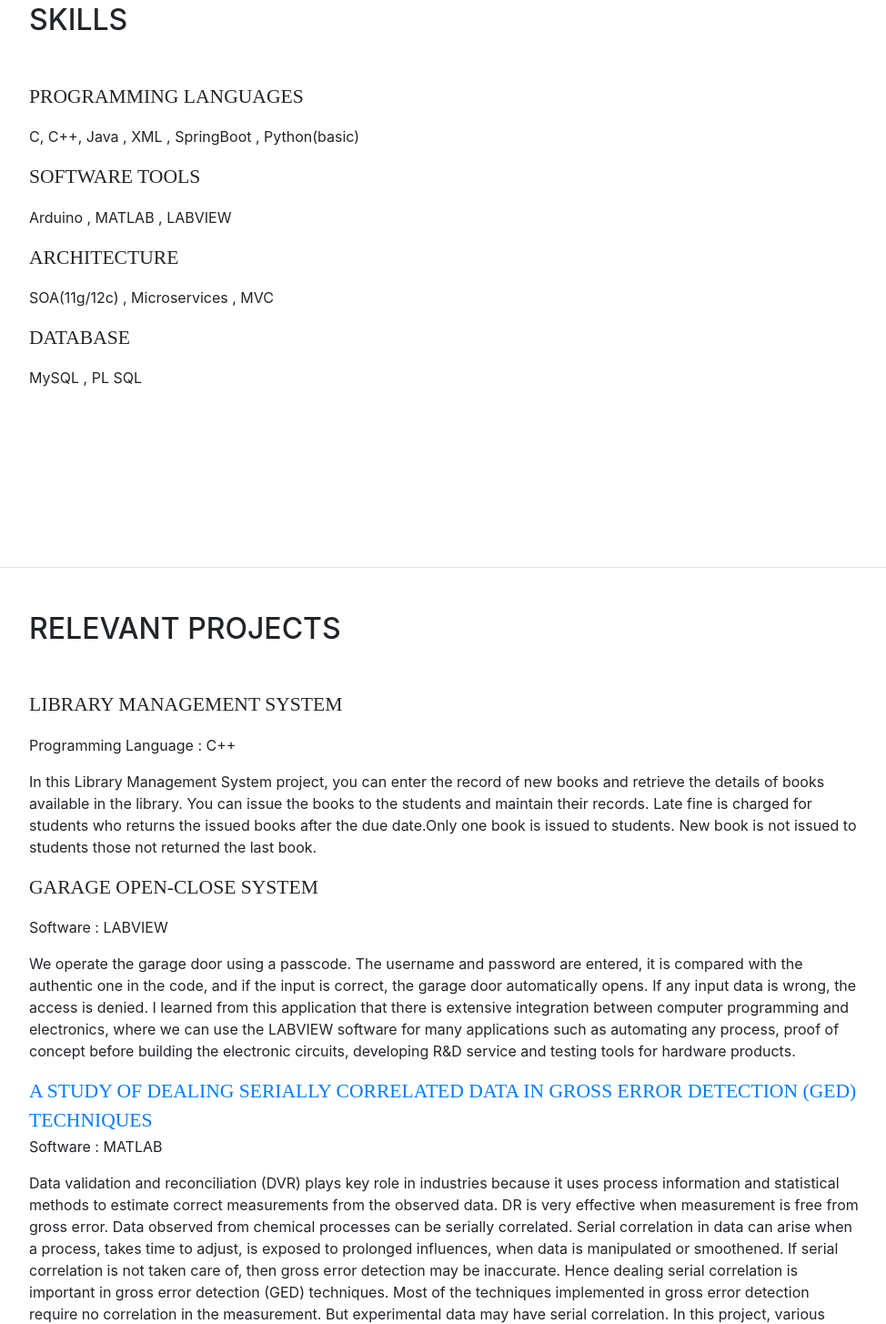
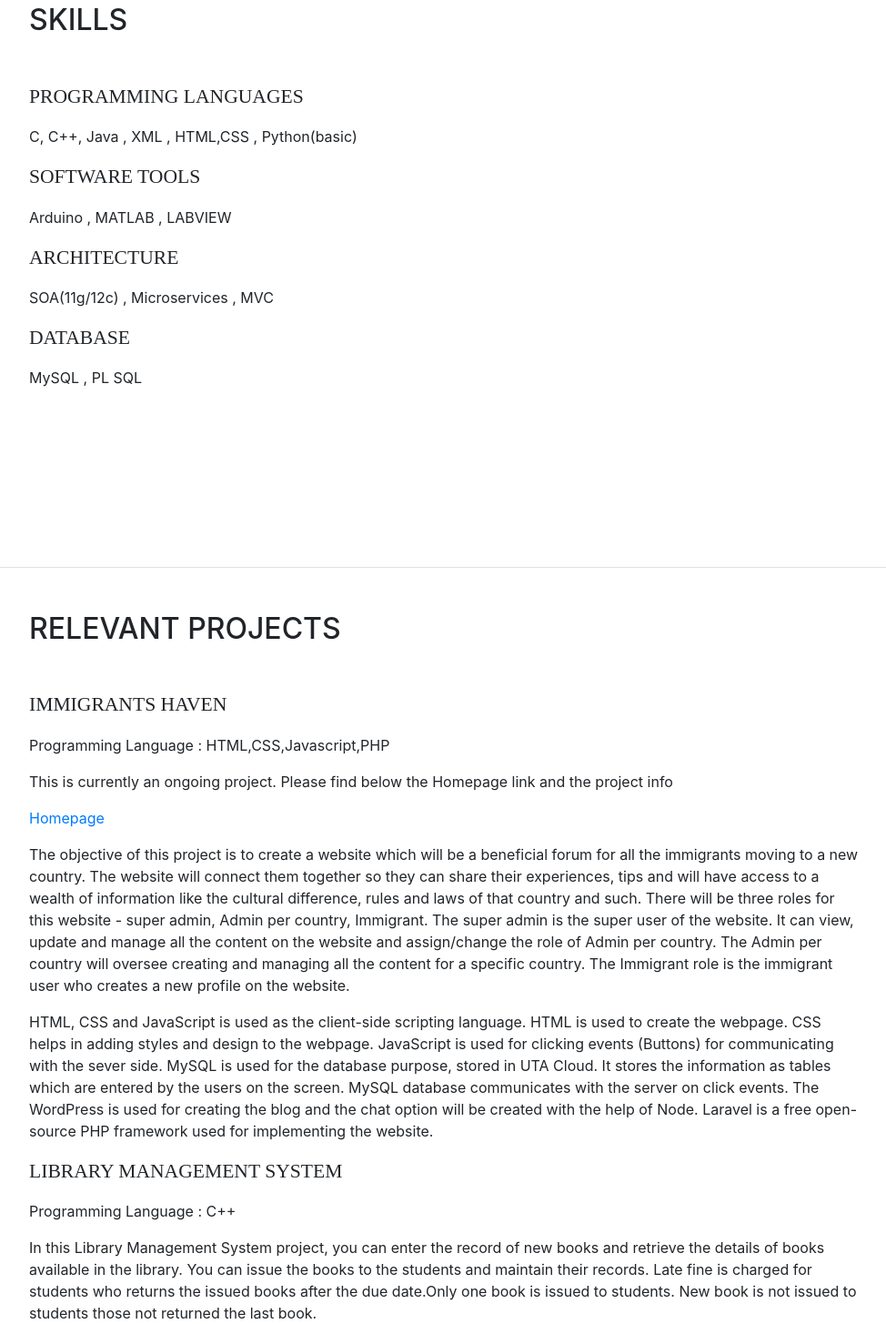
Before and after one commit to nssn96/nssn96.github.io, a website with bundled scripts: page index.html in a window 1280 px wide. Shown: the part 3024-4479 px from the top of the page at 91% size, without its empty margins (288-1262 px from the left). Built offline with nearby package versions, Linux system fonts and the light colour scheme; a web font is replaced by a local one.

Commit message:
Update index.html
Added the Immigrants haven website information to the portfolio

```diff
--- a/index.html
+++ b/index.html
@@ -209,7 +209,7 @@
           <h2 class="mb-5">Skills</h2>
 
           <div class="subheading mb-3">Programming Languages</div>
-          <p>C, C++, Java , XML , SpringBoot , Python(basic)</p>
+          <p>C, C++, Java , XML , HTML,CSS , Python(basic)</p>
 
           <div class="subheading mb-3">Software tools</div>
           <p>Arduino , MATLAB , LABVIEW</p>
@@ -269,6 +269,12 @@
         <div class="my-auto">
           <h2 class="mb-5">Relevant Projects</h2>
 
+          <div class="subheading mb-3">Immigrants Haven</div>
+          <p>Programming Language : HTML,CSS,Javascript,PHP</p>
+           <p>This is currently an ongoing project. Please find below the Homepage link and the project info</p>
+          <p><a href="http://dxm4872.uta.cloud/WDM_project/php/homepage.php">Homepage</a></p>
+          <p>The objective of this project is to create a website which will be a beneficial forum for all the immigrants moving to a new country. The website will connect them together so they can share their experiences, tips and will have access to a wealth of information like the cultural difference, rules and laws of that country and such. There will be three roles for this website - super admin, Admin per country, Immigrant. The super admin is the super user of the website. It can view, update and manage all the content on the website and assign/change the role of Admin per country. The Admin per country will oversee creating and managing all the content for a specific country. The Immigrant role is the immigrant user who creates a new profile on the website.</p>
+          <p>HTML, CSS and JavaScript is used as the client-side scripting language. HTML is used to create the webpage. CSS helps in adding styles and design to the webpage. JavaScript is used for clicking events (Buttons) for communicating with the sever side. MySQL is used for the database purpose, stored in UTA Cloud. It stores the information as tables which are entered by the users on the screen. MySQL database communicates with the server on click events. The WordPress is used for creating the blog and the chat option will be created with the help of Node. Laravel is a free open-source PHP framework used for implementing the website.</p>
           <div class="subheading mb-3">Library Management System </div>
           <p>Programming Language : C++</p>
           <p>In this Library Management System project, you can enter the record of new books and retrieve the details of books available in the library. You can issue the books to the students and maintain their records. Late fine is charged for students who returns the issued books after the due date.Only one book is issued to students. New book is not issued to students those not returned the last book.</p>
```
